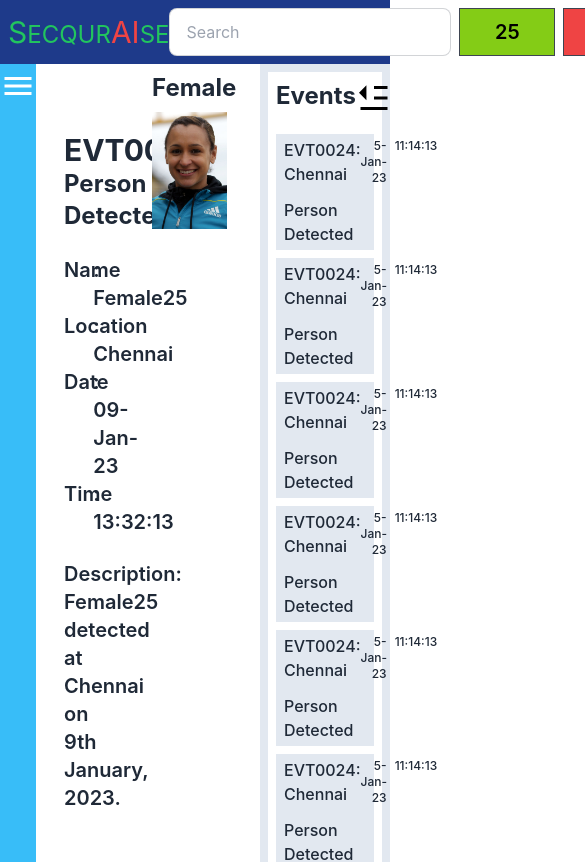
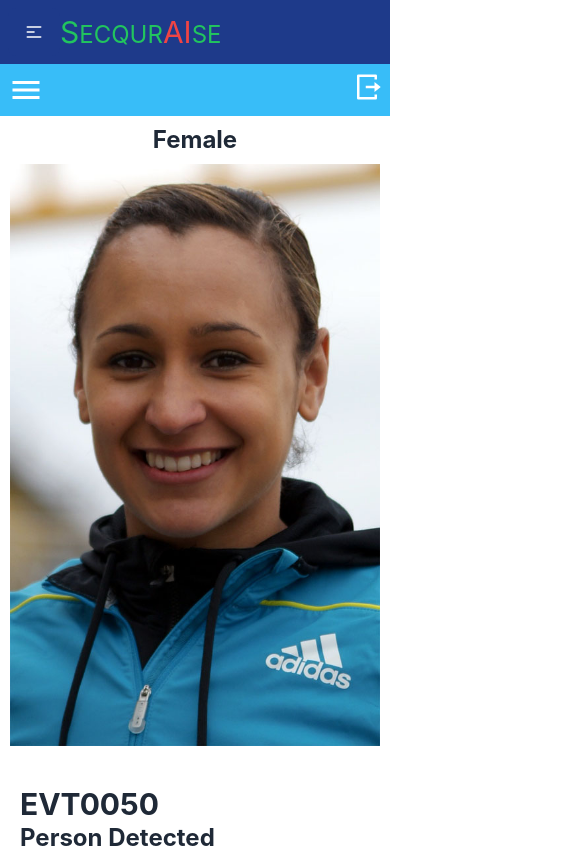
Before and after one commit to ShamimaNasrin/secquraIse-assignment, a React (Create React App) app: page / in a window 390 px wide. Shown: the top 862 px of the page, 585 px wide, since content can reach past the window. Built offline with nearby package versions, Linux system fonts and the light colour scheme.

Commit message:
mobile responsive

```diff
--- a/src/components/Main/Main.js
+++ b/src/components/Main/Main.js
@@ -8,11 +8,11 @@ const Main = () => {
         <div>
             <div className=''>
                 <Navbar></Navbar>
-                <div className="grid grid-cols-3 h-[92vh]">
-                    <div className='col-span-2 w-full'>
+                <div className="grid lg:grid-cols-3 grid-cols-1 h-[92vh]">
+                    <div className='lg:col-span-2 w-full'>
                         <UserDetails></UserDetails>
                     </div>
-                    <div className='w-full'>
+                    <div className='w-full lg:mt-0 mt-8 mx-auto'>
                         <UserList></UserList>
                     </div>
                 </div>
--- a/src/components/Navbar/Navbar.js
+++ b/src/components/Navbar/Navbar.js
@@ -2,21 +2,37 @@ import React from 'react';
 import { Link } from 'react-router-dom';
 
 const Navbar = () => {
+    //header menus
+    const menuItems = <>
+        <li><input type="text" placeholder="Search" className="input input-bordered rounded-none" /></li>
+        <li><button className="btn w-24 rounded-none text-xl lg:mt-0 mt-1 lg:ml-2 text-black bg-lime-500">25</button></li>
+        <li><button className="btn w-24 rounded-none text-xl lg:mt-0 mt-1 lg:ml-2 text-white bg-red-500">25</button></li>
+    </>
     return (
         <div>
             <div className="navbar bg-blue-900">
-                <div className="flex-1">
-                    <Link to='/' className="normal-case text-2xl text-green-500"><span className='text-3xl'>S</span>ECQUR<span className='text-3xl text-red-500'>AI</span>SE</Link>
-                </div>
-                <div className="flex-none gap-2">
-                    <div className="form-control">
-                        <input type="text" placeholder="Search" className="input input-bordered" />
+                <div className="navbar-start">
+                    <div className="dropdown">
+                        <label tabIndex={0} className="btn bg-blue-900 focus:bg-blue-900 active:bg-blue-900 border-0 lg:hidden btn-toogle text-white">
+                            <svg xmlns="http://www.w3.org/2000/svg" className="h-5 w-5" fill="none" viewBox="0 0 24 24" stroke="currentColor"><path strokeLinecap="round" strokeLinejoin="round" strokeWidth="2" d="M4 6h16M4 12h8m-8 6h16" /></svg>
+                        </label>
+                        <ul tabIndex={1} className="menu menu-compact dropdown-content mt-3 p-2 shadow rounded-box w-[250px] bg-blue-900">
+                            {menuItems}
+                        </ul>
                     </div>
-                    <div className="navbar-end">
-                        <button className="btn w-24 rounded-none text-xl text-black bg-lime-500">25</button>
-                        <button className="btn w-24 rounded-none text-xl ml-2 bg-red-500">25</button>
+
+                    <div className="flex-1">
+                        <Link to='/' className="normal-case text-2xl text-green-500"><span className='text-3xl'>S</span>ECQUR<span className='text-3xl text-red-500'>AI</span>SE</Link>
                     </div>
                 </div>
+
+                <div className="gap-2 navbar-end hidden lg:flex">
+                    <ul className="menu menu-horizontal p-0">
+                        {menuItems}
+                    </ul>
+                </div>
+
+
             </div>
         </div>
     );
--- a/src/components/UserDetails/UserDetails.js
+++ b/src/components/UserDetails/UserDetails.js
@@ -5,20 +5,20 @@ import person from '../../Images/Female25.jpg';
 
 const UserDetails = () => {
     return (
-        <div className='flex h-full w-full pr-14'>
+        <div className='flex lg:flex-row sm:flex-col flex-col h-full w-full lg:pr-14 sm:pr-0 pr-0'>
             {/* left blue bar */}
-            <div className='bg-sky-400 w-[75px] flex flex-col justify-between'>
-                <IoMdMenu className='text-4xl mx-auto mt-1 text-white'></IoMdMenu>
-                <RiLogoutBoxRLine className='text-3xl mx-auto mb-10 text-white'></RiLogoutBoxRLine>
+            <div className='bg-sky-400 lg:w-[75px] lg:p-0 p-2 sm:w-full w-full flex lg:flex-col justify-between'>
+                <IoMdMenu className='text-4xl lg:mx-auto lg:mt-1 text-white'></IoMdMenu>
+                <RiLogoutBoxRLine className='text-3xl lg:mx-auto lg:mb-10 text-white'></RiLogoutBoxRLine>
             </div>
-            <div className='flex pl-7 w-full'>
+            <div className='flex lg:flex-row sm:flex-col-reverse flex-col-reverse lg:pl-7 w-full'>
                 {/* person info */}
-                <div className="flex flex-col text-start pt-7 w-1/2">
+                <div className="flex flex-col text-start lg:pt-7 px-5 lg:w-1/2 w-full">
                     <div className='mt-10'>
                         <p className='text-3xl font-bold'>EVT0050</p>
                         <p className='text-2xl font-bold'>Person Detected</p>
                     </div>
-                    <div className='grid grid-cols-2 mt-6 text-xl font-semibold w-4/6'>
+                    <div className='grid grid-cols-2 mt-6 text-xl font-semibold lg:w-3/4'>
                         <div>
                             <p>Name</p>
                         </div>
@@ -47,13 +47,13 @@ const UserDetails = () => {
                     </div>
                     <div className='mt-6 text-xl font-semibold'>
                         <p>Description:</p>
-                        <p className='w-[57%]'>Female25 detected at Chennai on 9th January, 2023.</p>
+                        <p className='lg:w-[57%] w-[72%]'>Female25 detected at Chennai on 9th January, 2023.</p>
                     </div>
                 </div>
                 {/* person photo */}
-                <div className="pt-2 w-1/2">
-                    <p className='text-2xl font-bold text-start pb-2'>Female</p>
-                    <img src={person} alt="person" className='w-[85%]' />
+                <div className="pt-2 lg:w-1/2 w-full">
+                    <p className='text-2xl font-bold lg:text-start text-center pb-2'>Female</p>
+                    <img src={person} alt="person" className='lg:w-[85%] w-[95%] mx-auto lg:mx-0' />
                 </div>
             </div>
         </div>
--- a/src/components/UserList/ListCard.js
+++ b/src/components/UserList/ListCard.js
@@ -2,7 +2,7 @@ import React from 'react';
 
 const ListCard = () => {
     return (
-        <div className='bg-slate-200 p-1'>
+        <div className='bg-zinc-200 p-1 hover:bg-zinc-500 hover:text-white'>
             <div className="flex justify-between">
                 <div className="flex flex-col justify-between font-medium text-start pl-1">
                     <p>EVT0024: Chennai</p>
--- a/src/components/UserList/UserList.js
+++ b/src/components/UserList/UserList.js
@@ -4,7 +4,7 @@ import ListCard from './ListCard';
 
 const UserList = () => {
     return (
-        <div className='border-8 border-slate-200 p-2'>
+        <div className='border-8 border-zinc-200 p-2'>
 
             {/* section one start */}
             <div className='flex justify-between items-start'>
```
